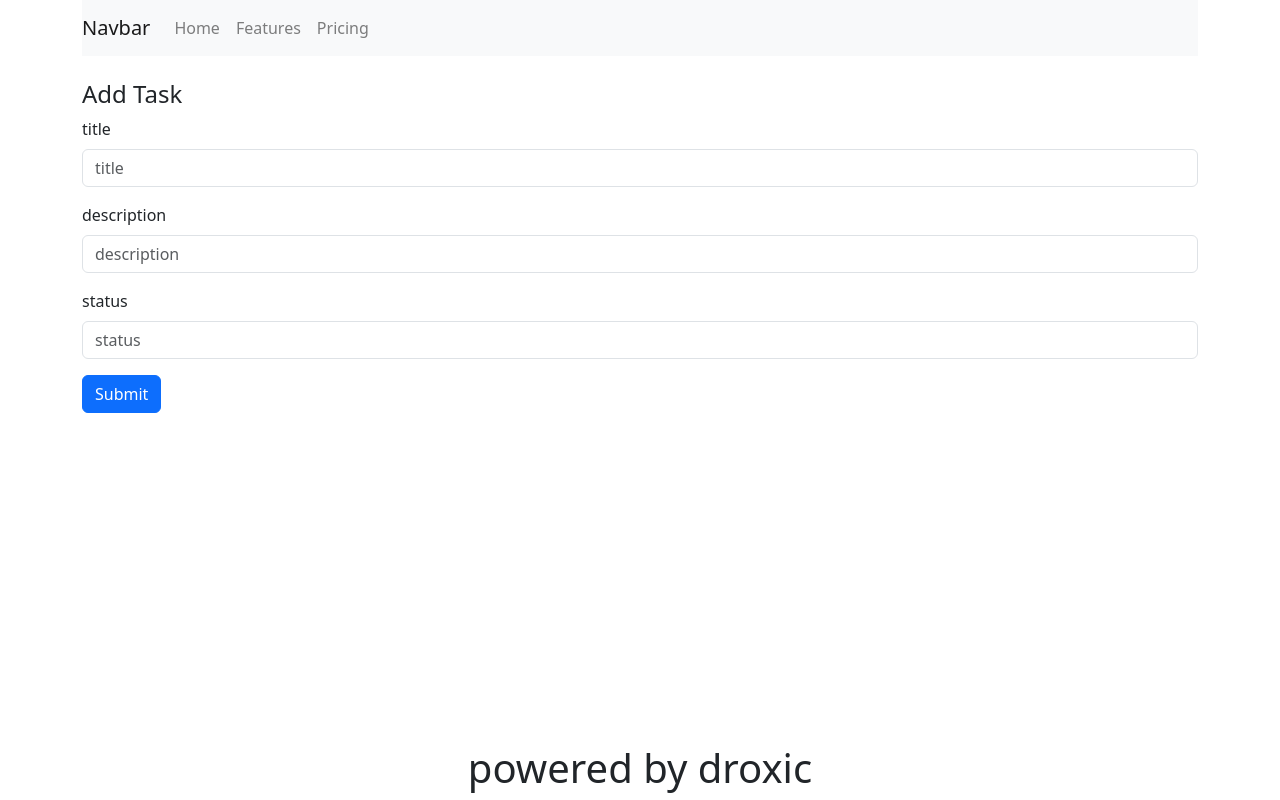
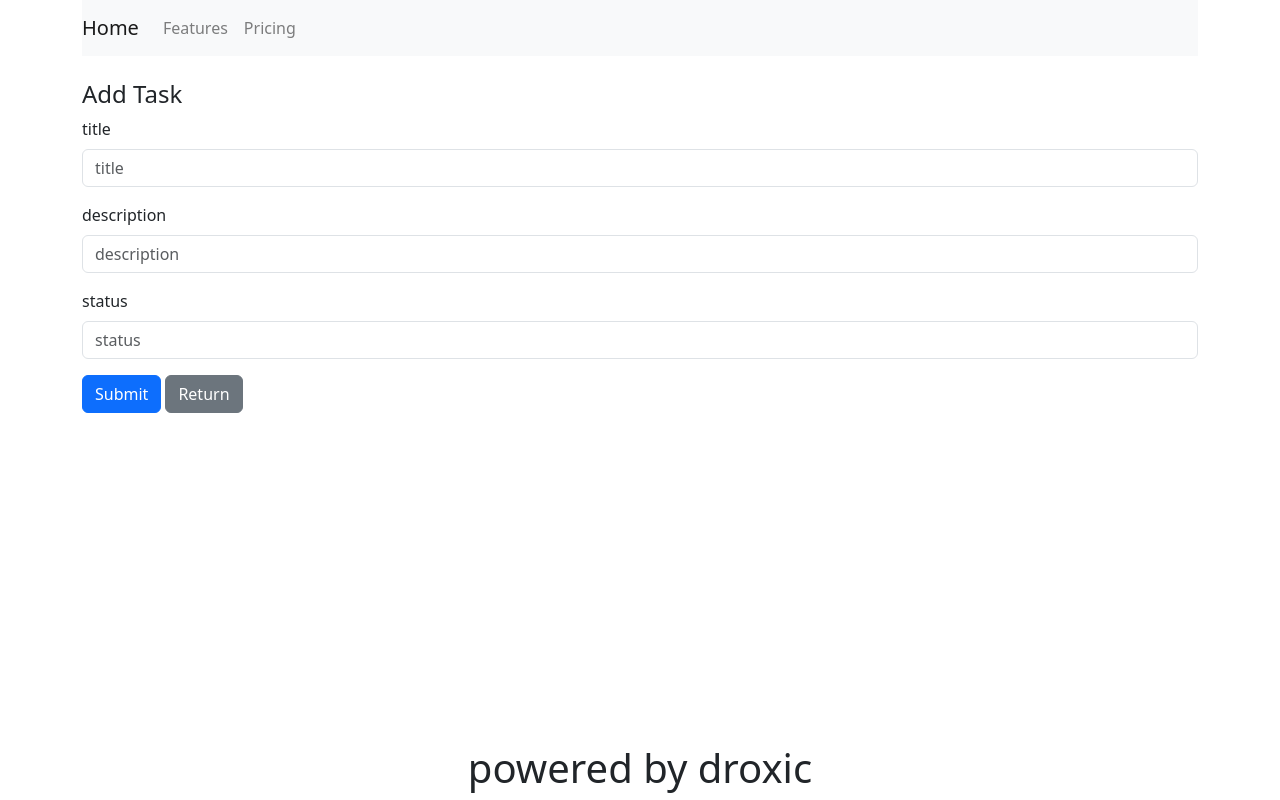
Before and after one commit to oussama-gadria/TasksApp, a React (Create React App) app: page /addTask in a window 1280 px wide. Built offline with nearby package versions, Linux system fonts and the light colour scheme.

Commit message:
fix : adding return button
 adding  return button to edit and add component

```diff
--- a/src/components/AddTask.jsx
+++ b/src/components/AddTask.jsx
@@ -1,6 +1,7 @@
 import { useState } from "react";
 import InputForm from "../layouts/InputForm";
-import ButtonForm from "../layouts/ButtonForm";
+import SubmitButtonForm from "../layouts/SubmitButtonForm";
+import ReturnButton from "../layouts/ReturnButton";
 var defaultTask = {
   id: null,
   title: "",
@@ -9,7 +10,7 @@ var defaultTask = {
   createdDate: null,
 };
 
-function AddTask({updateTask, tasks, setTasks, setUpdateTask, setAddTask}) {
+function AddTask({updateTask, tasks, setTasks,setUpdateTask}) {
   const [userTask, setUserTask] = useState(defaultTask);
   const inputs = ["title", "description", "status"];
   const handleSubmit = (event) => {
@@ -33,7 +34,8 @@ function AddTask({updateTask, tasks, setTasks, setUpdateTask, setAddTask}) {
         {inputs.map((input) => (
           <InputForm key={input} input={input}  setAddTaskForm={setAddTaskForm} updateTask={updateTask} />
         ))}
-        <ButtonForm />
+        <SubmitButtonForm/>
+        <ReturnButton/>
       </form>
     </>
   );
--- a/src/components/EditTask.jsx
+++ b/src/components/EditTask.jsx
@@ -1,5 +1,6 @@
-import ButtonForm from "../layouts/ButtonForm";
+import SubmitButtonForm from "../layouts/SubmitButtonForm";
 import InputForm from "../layouts/InputForm";
+import ReturnButton from "../layouts/ReturnButton";
 
 var defaultTask = {
   id: null,
@@ -32,7 +33,8 @@ function EditTask({ updateTask, tasks, setTasks, setUpdateTask }) {
             setEditTaskForm={setUpdateTask}
           />
         ))}
-        <ButtonForm />
+        <SubmitButtonForm />
+        <ReturnButton/>
       </form>
     </>
   );
--- a/src/components/Navbar.jsx
+++ b/src/components/Navbar.jsx
@@ -1,14 +1,14 @@
 import Container from 'react-bootstrap/Container';
 import Navbar from 'react-bootstrap/Navbar';
 import Nav from 'react-bootstrap/Nav';
+import { Link } from 'react-router-dom';
 function Navbarr() {
     return (
       <>
       <Navbar bg="light" data-bs-theme="light">
         <Container>
-          <Navbar.Brand href="#home">Navbar</Navbar.Brand>
+          <Link to="/"><Navbar.Brand >Home</Navbar.Brand></Link>
           <Nav className="me-auto">
-            <Nav.Link href="#home">Home</Nav.Link>
             <Nav.Link href="#features">Features</Nav.Link>
             <Nav.Link href="#pricing">Pricing</Nav.Link>
           </Nav>
--- a/src/components/Tasks.jsx
+++ b/src/components/Tasks.jsx
@@ -1,7 +1,7 @@
 import TaskDetails from "./TaskDetails";
 import Footer from "./Footer";
 import EditTask from "./EditTask";
-import { useState } from "react";
+import { useEffect, useState } from "react";
 import Task from "../tasks.json";
 import ModalDelete from "../layouts/ModalDelete";
 import { Route, Routes } from "react-router-dom";
--- a/src/layouts/InputForm.jsx
+++ b/src/layouts/InputForm.jsx
@@ -1,15 +1,15 @@
 import { Form } from "react-bootstrap";
-function InputForm(props) {
+function InputForm({input,valueTask,updateTask,setEditTaskForm,setAddTaskForm}) {
   return (
     <>
       <Form>
         <Form.Group className="mb-3">
-          <Form.Label>{props.input}</Form.Label>
+          <Form.Label>{input}</Form.Label>
           <Form.Control
             type="text"
-            placeholder={props.input}
-            value={props.valueTask}
-            onChange={props.updateTask.title !== "" ?(e) => props.setEditTaskForm(props.input, e.target.value) :(e) => props.setAddTaskForm(props.input, e.target.value) }
+            placeholder={input}
+            value={valueTask}
+            onChange={updateTask.title !== "" ?(e) => setEditTaskForm(input, e.target.value) :(e) => setAddTaskForm(input, e.target.value) }
           />
         </Form.Group>
       </Form>
--- /dev/null
+++ b/src/layouts/ReturnButton.jsx
@@ -0,0 +1,18 @@
+import { Button } from "react-bootstrap";
+import { Link } from "react-router-dom";
+
+function ReturnButton() {
+
+  return (
+    <>
+     <Link to="/">
+      <Button variant="secondary" className="ml-1">
+        Return
+      </Button>
+    </Link>
+    </>
+
+  );
+}
+
+export default ReturnButton;
--- a/src/layouts/ButtonForm.jsx
+++ b/src/layouts/SubmitButtonForm.jsx
@@ -1,5 +1,5 @@
 import { Button } from "react-bootstrap";
-function ButtonForm() {
+function SubmitButtonForm() {
   return (
       <Button variant="primary" type="submit">
         Submit
@@ -7,4 +7,4 @@ function ButtonForm() {
   );
 }
 
-export default ButtonForm;
+export default SubmitButtonForm;
```
